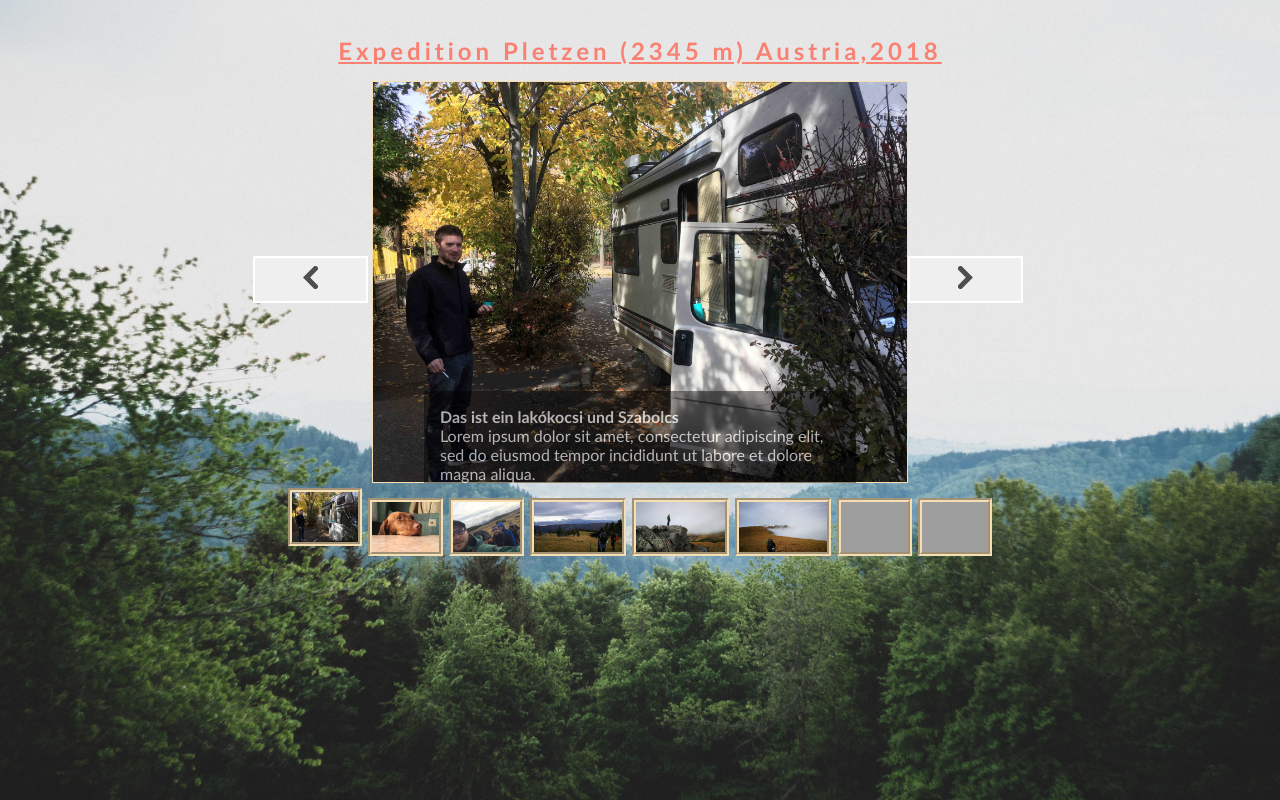
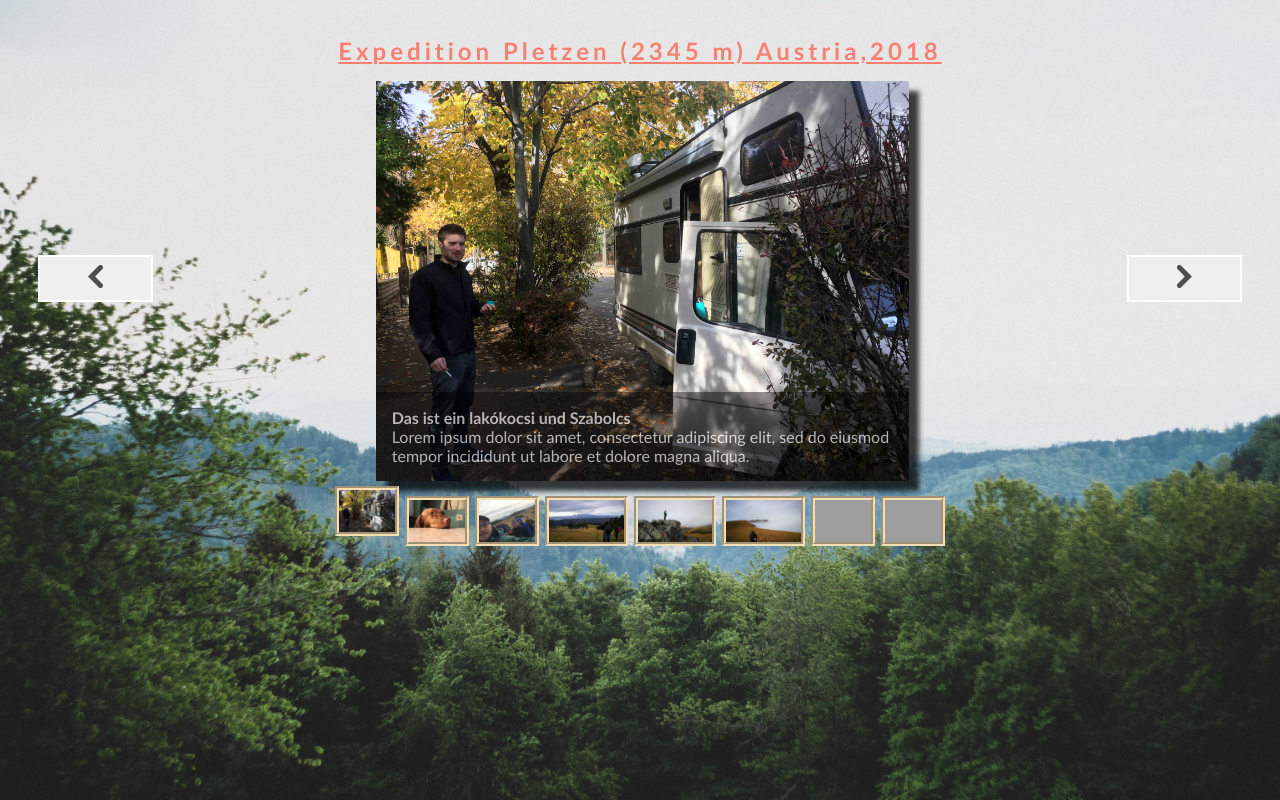
Before and after one commit to Kosztolanyi/kosztolanyi.github.io, a website: page index.html in a window 1280 px wide. Drawn offline with Linux system fonts and the light colour scheme; grey boxes are pictures that could not be loaded.

Commit message:
text box

```diff
--- a/assets/style.css
+++ b/assets/style.css
@@ -1,3 +1,14 @@
+
+html {
+  -webkit-box-sizing: border-box;
+  -moz-box-sizing: border-box;
+  box-sizing: border-box;
+}
+*, *:before, *:after {
+  -webkit-box-sizing: inherit;
+  -moz-box-sizing: inherit;
+  box-sizing: inherit;
+  }
 * {
   font-size: 1rem;
   margin: 0;
@@ -32,17 +43,27 @@ h1 {
 
 
 }
+.left {
+  margin-left: 3%;
+}
 main {
   display: flex;
   /* flex-wrap: wrap; */
-  justify-content: center;
+  justify-content: space-between;
   align-items: center;
   align-content: flex-start;
   position: relative;
   size: 16in 9in;
   width: 100%;
 }
+.opened {
+  -webkit-box-shadow: 10px 10px 5px 0px rgba(0,0,0,0.75);
+-moz-box-shadow: 10px 10px 5px 0px rgba(0,0,0,0.75);
+box-shadow: 10px 10px 5px 0px rgba(0,0,0,0.75);
+}
 .right {
+  margin-right: 3%;
+
   -moz-transform: scale(-1, 1);
 -webkit-transform: scale(-1, 1);
 -o-transform: scale(-1, 1);
@@ -55,44 +76,22 @@ transform: scale(-1, 1);
   max-height: 600px;
   height: auto;
   display: flex;
-  justify-content: center;
+  justify-content: space-around;
   align-items: center;
-  border: 1px solid wheat;
+  position: relative;
 
 }
 .image .text {
   position: absolute;
   align-content: center;
   bottom: 0;
-  width: 400px;
+  width: 100%;
 }
-/* h2{
-  background-color: rgba(0, 0, 0, 0.65);
-  color: white;
-  padding-top: 1rem;
-  padding-left: 1rem;
-  padding-right: 1rem;
-  overflow: none;
-  opacity: 0.65;
-  margin-right: 10%;
-}
-p{
-  background-color: rgba(0, 0, 0, 0.65);
-  color: white;
-  padding-top: 1rem;
-  padding-left: 1rem;
-  padding-right: 1rem;
-  overflow: none;
-  opacity: 0.65;
-  margin-right: 10%;
-} */
 .text {
   background-color: rgba(0, 0, 0, 0.65);
   color: white;
   width: 400px;
-  padding-top: 1rem;
-  padding-left: 1rem;
-  padding-right: 1rem;
+  padding: 1rem;
   overflow: none;
   opacity: 0.65;
 }
@@ -119,15 +118,16 @@ button {
   text-transform:uppercase;
   font-family:'Roboto',sans-serif;
   font-weight:400;
-  color:#FFFFFF;
   text-align:center;
   transition: all 0.15s;
-  }
-  button:hover{
+}
+button:hover{
   color:#DDDDDD;
+  color:#FFFFFF;
   border-color:#DDDDDD;
-  }
-  button:active{
+}
+button:active{
+  color:#FFFFFF;
   color:#BBBBBB;
   border-color:#BBBBBB;
   }
```
